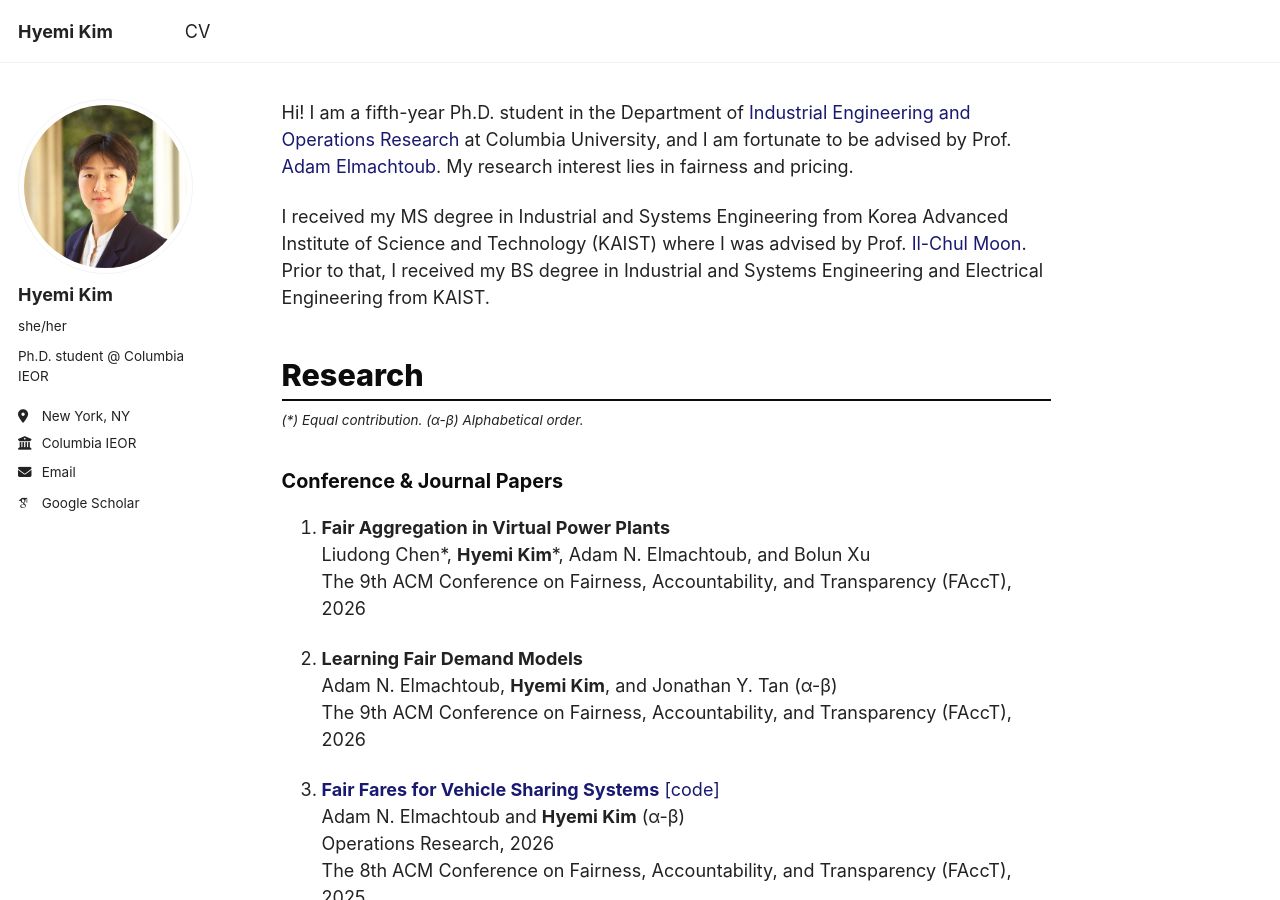
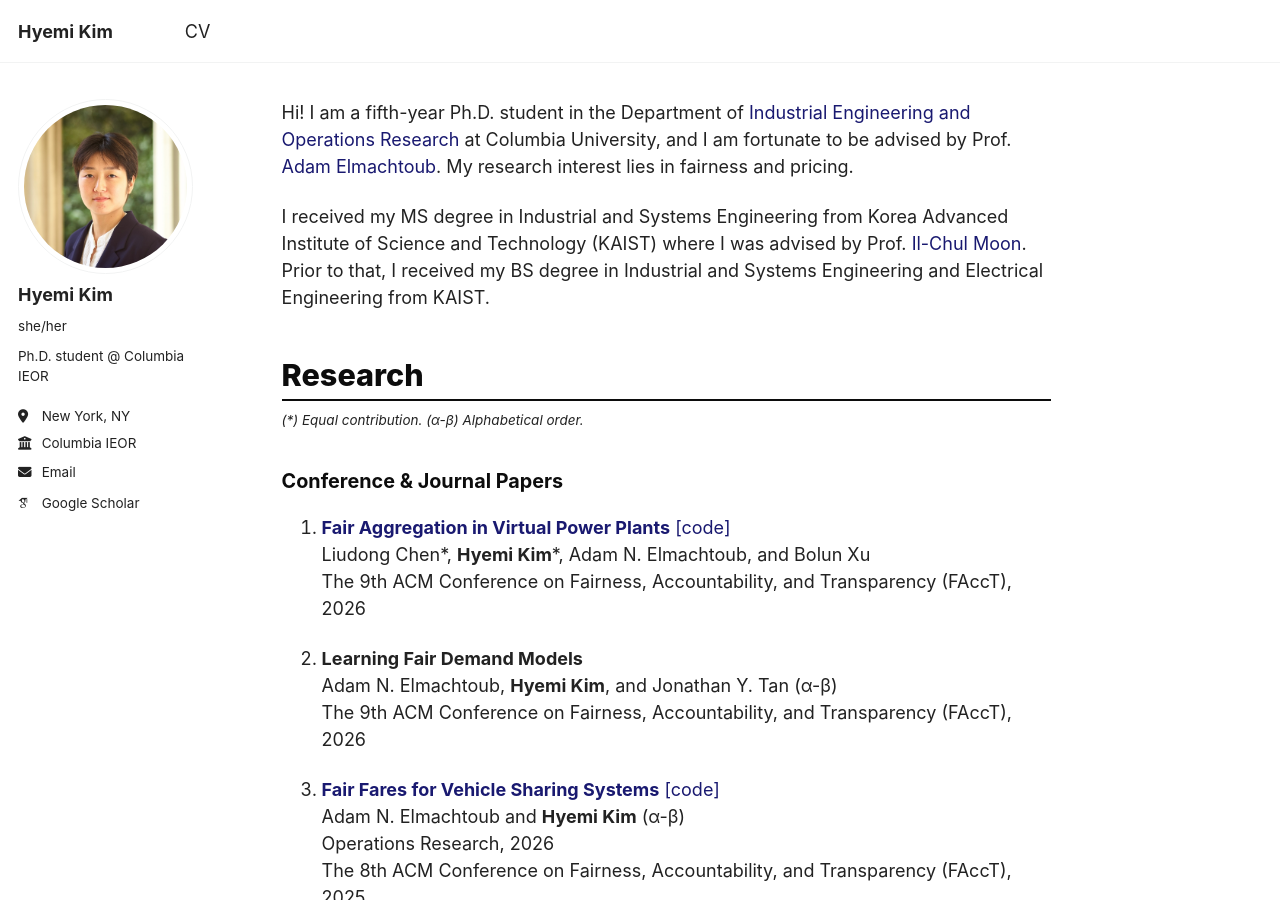
Before and after one commit to HyemiK1m/hyemik1m.github.io, a Jekyll site: the page built from _pages/about.md, in a window 1280 px wide and 900 px high. Built offline with Jekyll 4.4.1, drawn with Linux system fonts in a browser that asks for light colours; some web fonts are replaced; a script that is not in the unit is left out.

Commit message:
Update about.md

```diff
--- a/_pages/about.md
+++ b/_pages/about.md
@@ -18,7 +18,7 @@ I received my MS degree in Industrial and Systems Engineering from Korea Advance
 
 <h3 style="color:#0C0C0C; font-size:1.1em; font-weight:700; margin-bottom:1em;">Conference & Journal Papers</h3>
 
-1. **Fair Aggregation in Virtual Power Plants**<br>
+1. [**Fair Aggregation in Virtual Power Plants**](https://arxiv.org/abs/2604.03559) [[code]](https://github.com/HyemiK1m/Fair_Aggregation_in_VPPs)<br>
 Liudong Chen\*, **Hyemi Kim**\*, Adam N. Elmachtoub, and Bolun Xu <br>
 The 9th ACM Conference on Fairness, Accountability, and Transparency (FAccT), 2026<br>
 
```
